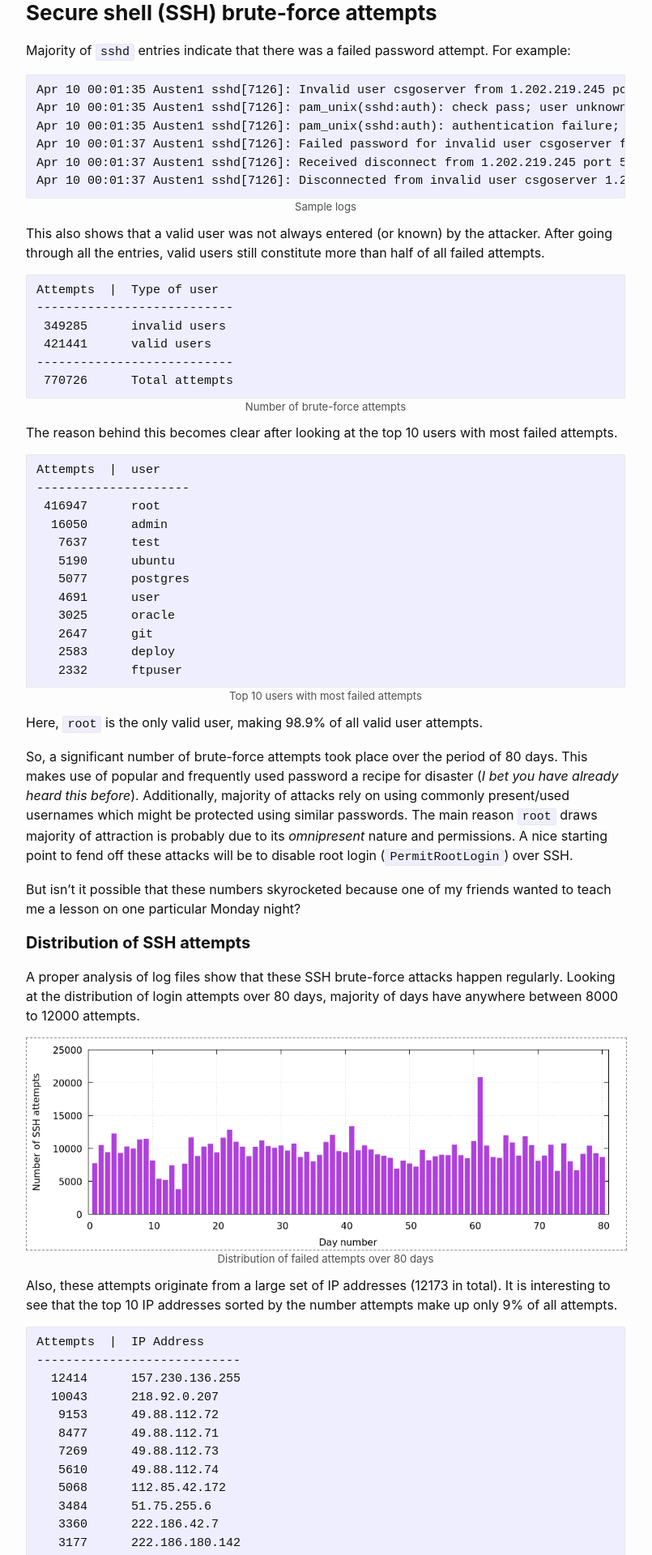
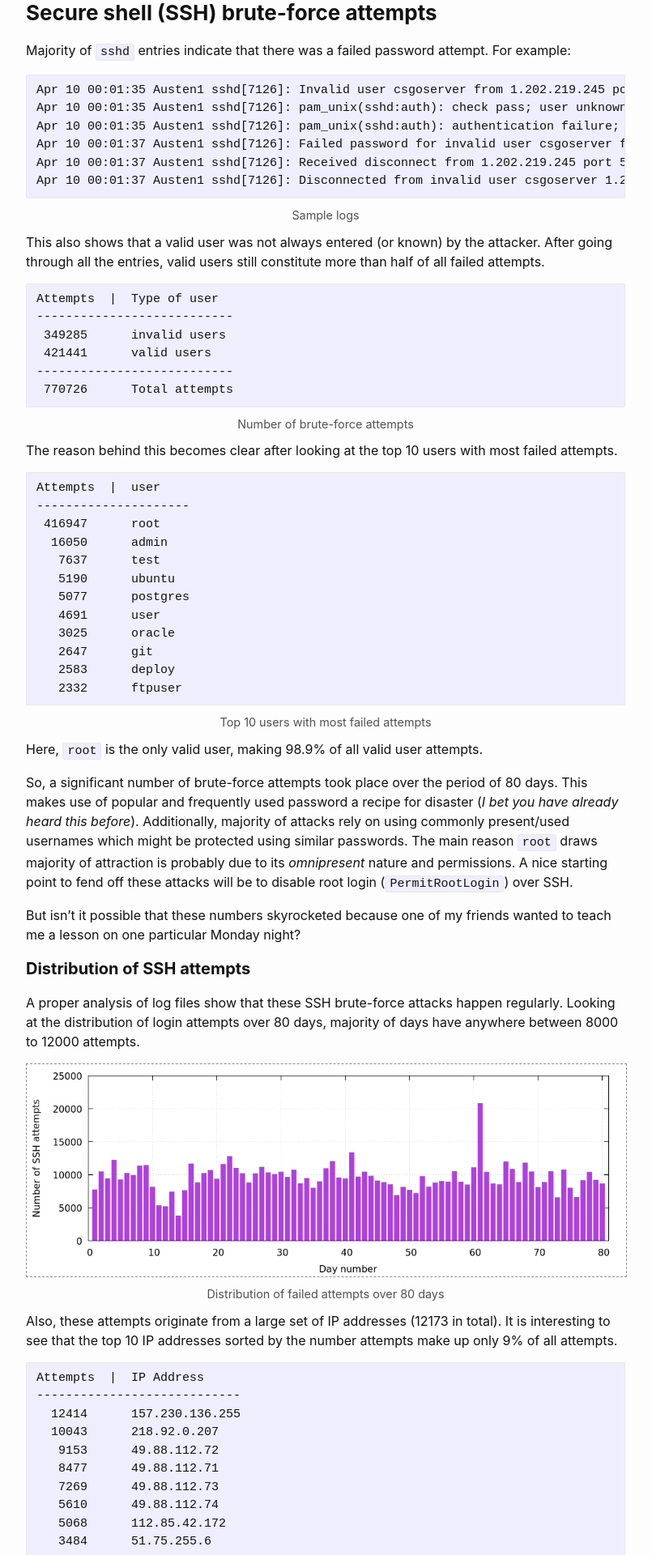
Before and after one commit to sahilsihag/sahilsihag.github.io, a Jekyll site: the page built from _posts/2020-08-02-Attackers-and-visitors-from-the-wild.md, in a window 1280 px wide. Shown: the part 611-2531 px from the top of the page at 81% size, without its empty margins (238-1043 px from the left). Built offline with Jekyll 4.4.1, drawn with Linux system fonts in a browser that asks for light colours.

Commit message:
modified figcaption

```diff
--- a/_sass/minima/_base.scss
+++ b/_sass/minima/_base.scss
@@ -73,9 +73,9 @@ figure > img {
 // lazy workaround (-12px) to bring text closer to figure/image.
 figcaption {
   color: #505050;
-  font-size: $base-font-size * 0.82;
+  font-size: $base-font-size * 0.9;
   text-align: center;
-  margin-top: -14px;
+  margin-top: -5px;
   margin-bottom: 10px;
 }
 
```
